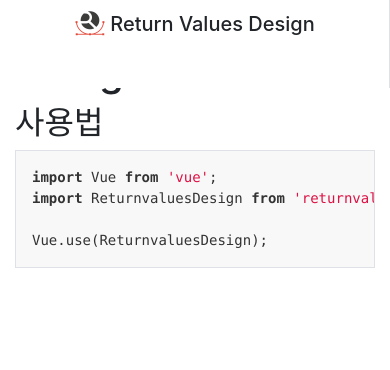
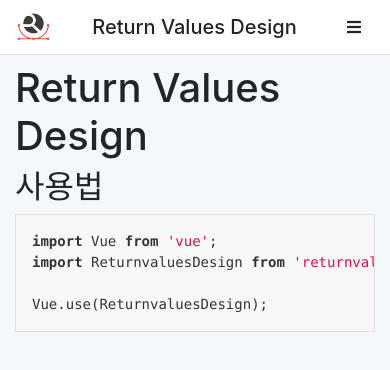
Before and after one commit to returnvalues/returnvalues-design, a Nuxt app: page / in a window 390 px wide. Shown: the top 370 px of the page. Built offline with nearby package versions, Linux system fonts and the light colour scheme.

Commit message:
SideNav 완전 반응형으로 변경 #12

```diff
--- a/components/SideNav.vue
+++ b/components/SideNav.vue
@@ -4,19 +4,24 @@
     md
   >
     <div
-      class="row m-0 align-items-center flex-shrink-0"
+      class="row m-0 p-0 flex-shrink-0 container-fluid"
     >
       <img
         src="~/assets/logo.png"
         class="logo"
       >
-      <div class="col p-0 ml-1">
+      <div class="col p-0 ml-1 text-center text-md-left">
         <h5 class="m-0">
           Return Values Design
         </h5>
       </div>
+      <rd-button
+        class="d-md-none"
+        @click.native="$refs.nav.toggle()"
+      >
+        <i class="fas fa-bars" />
+      </rd-button>
     </div>
-    <rd-navbar-toggler @click.native="$refs.nav.toggle()" />
     <rd-collapse
       ref="nav"
       class="flex-nowrap align-items-start"
@@ -24,11 +29,6 @@
       <rd-nav
         class="flex-column"
       >
-        <side-nav-item
-          v-for="item of navigations"
-          :key="item.to"
-          :item="item"
-        />
         <side-nav-item
           v-for="item of navigations"
           :key="item.to"
@@ -109,10 +109,14 @@
 </script>
 
 <style scoped>
-  .logo {width:32px;height: 32px;}
+  .logo {width:35px;height: 35px;}
   .rd-nav {width: 100%;}
-  .rd-collapse { width:100%;}
+  .rd-collapse {
+    width:100%;
+    overflow-y: scroll;
+  }
   @media (min-width: 768px) {
     .logo {width:50px;height: 50px;}
+    .rd-collapse{overflow-y:visible;}
   }
 </style>
--- a/layouts/default.vue
+++ b/layouts/default.vue
@@ -1,7 +1,7 @@
 <template>
   <div class="app container-fluid d-flex flex-nowrap p-0">
     <side-nav
-      class="sidenav border-right py-md-3"
+      class="sidenav py-md-3"
     />
     <div class="content d-flex flex-grow-1 p-md-4">
       <nuxt class="container-fluid" />
@@ -33,9 +33,12 @@
     z-index: 10;
     max-height: 100vh;
     min-width: 100vw;
+    border-bottom: 1px solid #dee2e6
   }
+  .app{background: #f5f8fa;}
   .content{
     max-width: 100vw;
+    margin-top: 4rem;
   }
 
   /* Small */
@@ -49,9 +52,11 @@
       height: 100%;
       min-width: 240px;
       overflow-y:scroll;
+      border-right: 1px solid #dee2e6;
+      border-bottom: none;
     }
-    .content{margin-left: 240px;}
-    .app{ max-width: 1100px;width: 1100px; }
+    .content{margin-left: 240px;background: none;}
+    .app{ max-width: 1100px;width: 1100px;}
     .app::before{
       content:' ';
       position: fixed;
```
